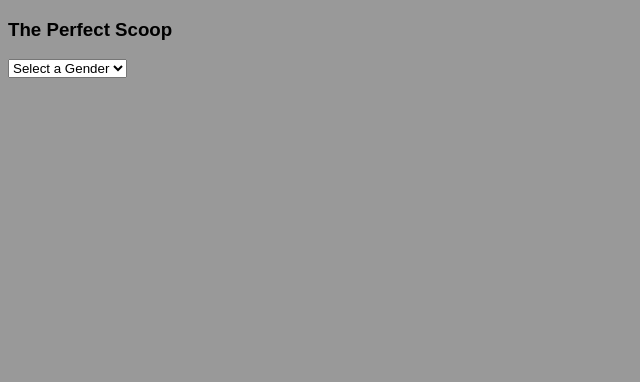
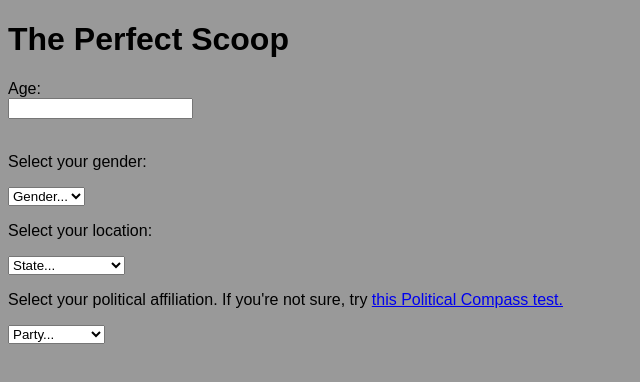
Before and after one commit to CS50YS/politicalAggregator, a plain HTML site: page main.html in a window 1280 px wide. Shown: the whole page, without its empty margins (0-640 px from the left). Drawn offline with Linux system fonts and the light colour scheme.

Commit message:
finished html dropdowns

```diff
--- a/main.html
+++ b/main.html
@@ -10,14 +10,144 @@
 </head>
 
 <body>
-	<h3>The Perfect Scoop</h3>
+	<h1>The Perfect Scoop</h1>
 
+	<!-- dropdowns: gender, location, party; age is typed in -->
+	<form>
+		Age:<br>
+		<input type="text" age="age"><br>
+	</form>
+
+	<br>
+	<p>Select your gender:</p>
 	<select>
-  		<option value = "Gender">Select a Gender</option>
+  		<option value = "gender">Gender...</option>
     	<option value = "Male">Male</option>
     	<option value = "Female">Female</option>
     	<option value = "Other">Other</option>
 	</select>
+	<br>
+	<p>Select your location:</p>
+	<select>
+		<option value="location">State...</option>
+		<option value="Alabama">Alabama</option>
+		<option value="Alaska">Alaska</option>
+		<option value="Arizona">Arizona</option>
+		<option value="Arkansas">Arkansas</option>
+		<option value="California">California</option>
+		<option value="Colorado">Colorado</option>
+		<option value="Connecticut">Connecticut</option>
+		<option value="Delaware">Delaware</option>
+		<option value="Florida">Florida</option>
+		<option value="Georgia">Georgia</option>
+		<option value="Hawaii">Hawaii</option>
+		<option value="Idaho">Idaho</option>
+		<option value="Illinois">Illinois</option>
+		<option value="Indiana">Indiana</option>
+		<option value="Iowa">Iowa</option>
+		<option value="Kansas">Kansas</option>
+		<option value="Kentucky">Kentucky</option>
+		<option value="Louisiana">Louisiana</option>
+		<option value="Maine">Maine</option>
+		<option value="Maryland">Maryland</option>
+		<option value="Massachusetts">Massachusetts</option>
+		<option value="Michigan">Michigan</option>
+		<option value="Minnesota">Minnesota</option>
+		<option value="Mississippi">Mississippi</option>
+		<option value="Missouri">Missouri</option>
+		<option value="Montana">Montana</option>
+		<option value="Nebraska">Nebraska</option>
+		<option value="Nevada">Nevada</option>
+		<option value="New Hampshire">New Hampshire</option>
+		<option value="New Jersey">New Jersey</option>
+		<option value="New Mexico">New Mexico</option>
+		<option value="New York">New York</option>
+		<option value="North Carolina">North Carolina</option>
+		<option value="North Dakota">North Dakota</option>
+		<option value="Ohio">Ohio</option>
+		<option value="Oklahoma">Oklahoma</option>
+		<option value="Oregon">Oregon</option>
+		<option value="Pennsylvania">Pennsylvania</option>
+		<option value="Rhode Island">Rhode Island</option>
+		<option value="South Carolina">South Carolina</option>
+		<option value="South Dakota">South Dakota</option>
+		<option value="Tennessee">Tennessee</option>
+		<option value="Texas">Texas</option>
+		<option value="Utah">Utah</option>
+		<option value="Vermont">Vermont</option>
+		<option value="Virginia">Virginia</option>
+		<option value="Washington">Washington</option>
+		<option value="West Virginia">West Virginia</option>
+		<option value="Wisconsin">Wisconsin</option>
+		<option value="Wyoming">Wyoming</option>
+	</select>
+	<br>
+	<p>
+		Select your political affiliation. If you're not sure, try <a href="https://www.politicalcompass.org/test"> this Political Compass test.</a>
+	</p>
+	<select>
+		<option value="party">Party...</option>
+		<option value="Democrat">Democrat</option>
+		<option value="Republican">Republican</option>
+		<option value="Independent">Independent</option>
+	</select>
+	<br>
+
+	<!-- see https://www.w3schools.com/html/html_forms.asp if a submit button is needed (?) -->
+
 </body>
 
 </html>
+
+<!-- STATES
+<option value="Alabama">Alabama</option>
+<option value="Alaska">Alaska</option>
+<option value="Arizona">Arizona</option>
+<option value="Arkansas">Arkansas</option>
+<option value="California">California</option>
+<option value="Colorado">Colorado</option>
+<option value="Connecticut">Connecticut</option>
+<option value="Delaware">Delaware</option>
+<option value="Florida">Florida</option>
+<option value="Georgia">Georgia</option>
+<option value="Hawaii">Hawaii</option>
+<option value="Idaho">Idaho</option>
+<option value="Illinois">Illinois</option>
+<option value="Indiana">Indiana</option>
+<option value="Iowa">Iowa</option>
+<option value="Kansas">Kansas</option>
+<option value="Kentucky">Kentucky</option>
+<option value="Louisiana">Louisiana</option>
+<option value="Maine">Maine</option>
+<option value="Maryland">Maryland</option>
+<option value="Massachusetts">Massachusetts</option>
+<option value="Michigan">Michigan</option>
+<option value="Minnesota">Minnesota</option>
+<option value="Mississippi">Mississippi</option>
+<option value="Missouri">Missouri</option>
+<option value="Montana">Montana</option>
+<option value="Nebraska">Nebraska</option>
+<option value="Nevada">Nevada</option>
+<option value="New Hampshire">New Hampshire</option>
+<option value="New Jersey">New Jersey</option>
+<option value="New Mexico">New Mexico</option>
+<option value="New York">New York</option>
+<option value="North Carolina">North Carolina</option>
+<option value="North Dakota">North Dakota</option>
+<option value="Ohio">Ohio</option>
+<option value="Oklahoma">Oklahoma</option>
+<option value="Oregon">Oregon</option>
+<option value="Pennsylvania">Pennsylvania</option>
+<option value="Rhode Island">Rhode Island</option>
+<option value="South Carolina">South Carolina</option>
+<option value="South Dakota">South Dakota</option>
+<option value="Tennessee">Tennessee</option>
+<option value="Texas">Texas</option>
+<option value="Utah">Utah</option>
+<option value="Vermont">Vermont</option>
+<option value="Virginia">Virginia</option>
+<option value="Washington">Washington</option>
+<option value="West Virginia">West Virginia</option>
+<option value="Wisconsin">Wisconsin</option>
+<option value="Wyoming">Wyoming</option>
+ -->
```
